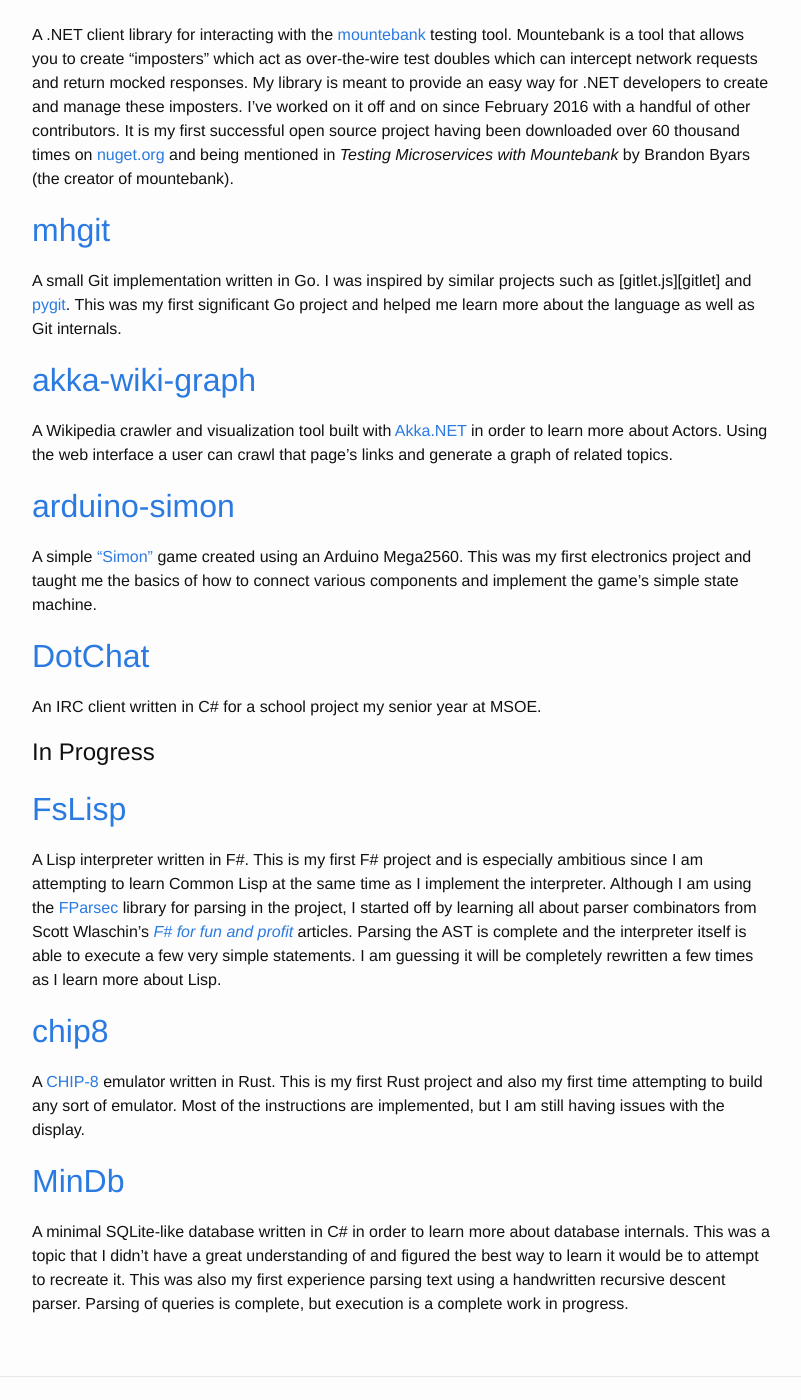
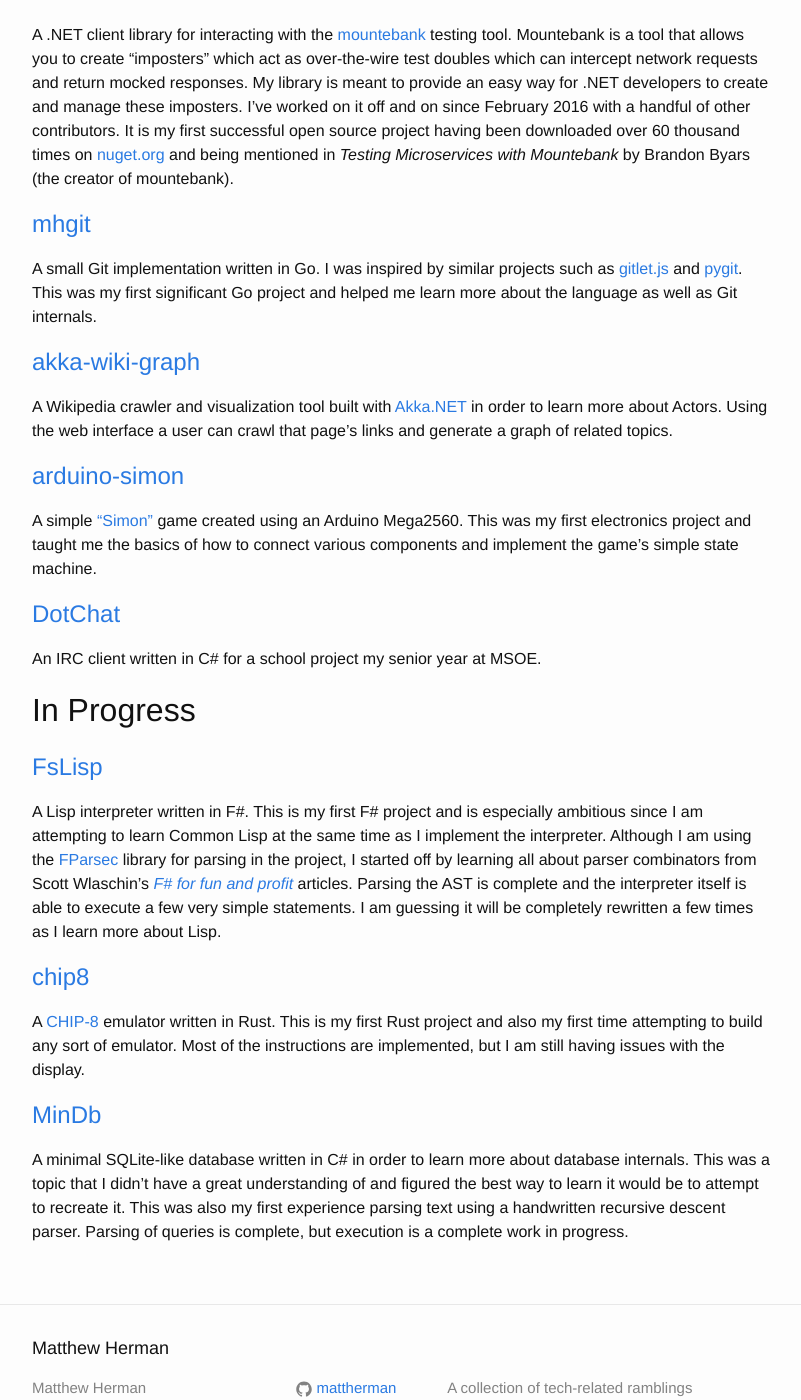
Before and after one commit to mattherman/website, a Jekyll site: the page built from projects.md, in a window 1280 px wide and 1400 px high, scrolled down 255 px. Shown: the whole window, without its empty margins (238-1039 px from the left). Built offline with Jekyll 4.4.1, drawn with Linux system fonts in a browser that asks for light colours; some of the changed text lies outside the part shown.

Commit message:
Are the headers opposite?

```diff
--- a/_config.yml
+++ b/_config.yml
@@ -10,7 +10,7 @@ title: Matthew Herman
 email: mattherman11@gmail.com
 description: > # this means to ignore newlines until "baseurl:"
   A collection of tech-related ramblings documenting
-  my attempt at learning to be a better programmer.
+  my attempts at learning to be a better programmer.
 baseurl: "" # the subpath of your site, e.g. /blog
 url: "http://mattherman.github.io" # the base hostname & protocol for your site
 github_username:  mattherman
--- a/projects.md
+++ b/projects.md
@@ -4,39 +4,39 @@ title: Projects
 permalink: /projects/
 ---
 
-# Completed Projects
+## Completed Projects
 
-## [MbDotNet][mbdotnet]
+# [MbDotNet][mbdotnet]
 
 A .NET client library for interacting with the [mountebank][mb] testing tool. Mountebank is a tool that allows you to create "imposters" which act as over-the-wire test doubles which can intercept network requests and return mocked responses. My library is meant to provide an easy way for .NET developers to create and manage these imposters. I've worked on it off and on since February 2016 with a handful of other contributors. It is my first successful open source project having been downloaded over 60 thousand times on [nuget.org][mb-nuget] and being mentioned in _Testing Microservices with Mountebank_ by Brandon Byars (the creator of mountebank).
 
-## [mhgit][mhgit]
+# [mhgit][mhgit]
 
 A small Git implementation written in Go. I was inspired by similar projects such as [gitlet.js][gitlet] and [pygit][pygit]. This was my first significant Go project and helped me learn more about the language as well as Git internals.
 
-## [akka-wiki-graph][akkawiki]
+# [akka-wiki-graph][akkawiki]
 
 A Wikipedia crawler and visualization tool built with [Akka.NET][akkanet] in order to learn more about Actors. Using the web interface a user can crawl that page's links and generate a graph of related topics.
 
-## [arduino-simon][arduino-simon]
+# [arduino-simon][arduino-simon]
 
 A simple ["Simon"][simon] game created using an Arduino Mega2560. This was my first electronics project and taught me the basics of how to connect various components and implement the game's simple state machine.
 
-## [DotChat][dotchat]
+# [DotChat][dotchat]
 
 An IRC client written in C# for a school project my senior year at MSOE.
 
-# In Progress
+## In Progress
 
-## [FsLisp][fslisp]
+# [FsLisp][fslisp]
 
 A Lisp interpreter written in F#. This is my first F# project and is especially ambitious since I am attempting to learn Common Lisp at the same time as I implement the interpreter. Although I am using the [FParsec][fparsec] library for parsing in the project, I started off by learning all about parser combinators from Scott Wlaschin's [_F# for fun and profit_][parser] articles. Parsing the AST is complete and the interpreter itself is able to execute a few very simple statements. I am guessing it will be completely rewritten a few times as I learn more about Lisp.
 
-## [chip8][chip8]
+# [chip8][chip8]
 
 A [CHIP-8][chip8-wiki] emulator written in Rust. This is my first Rust project and also my first time attempting to build any sort of emulator. Most of the instructions are implemented, but I am still having issues with the display.
 
-## [MinDb][mindb]
+# [MinDb][mindb]
 
 A minimal SQLite-like database written in C# in order to learn more about database internals. This was a topic that I didn't have a great understanding of and figured the best way to learn it would be to attempt to recreate it. This was also my first experience parsing text using a handwritten recursive descent parser. Parsing of queries is complete, but execution is a complete work in progress.
 
```
Also changed, not shown: other parts of projects.md (+1 -1 lines).
